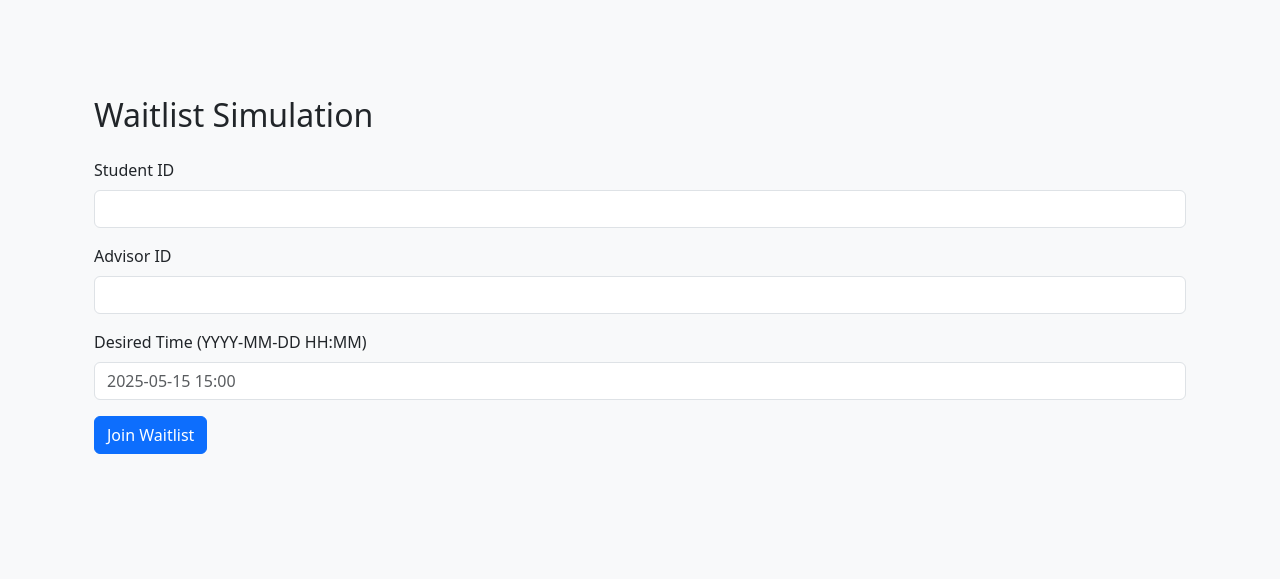
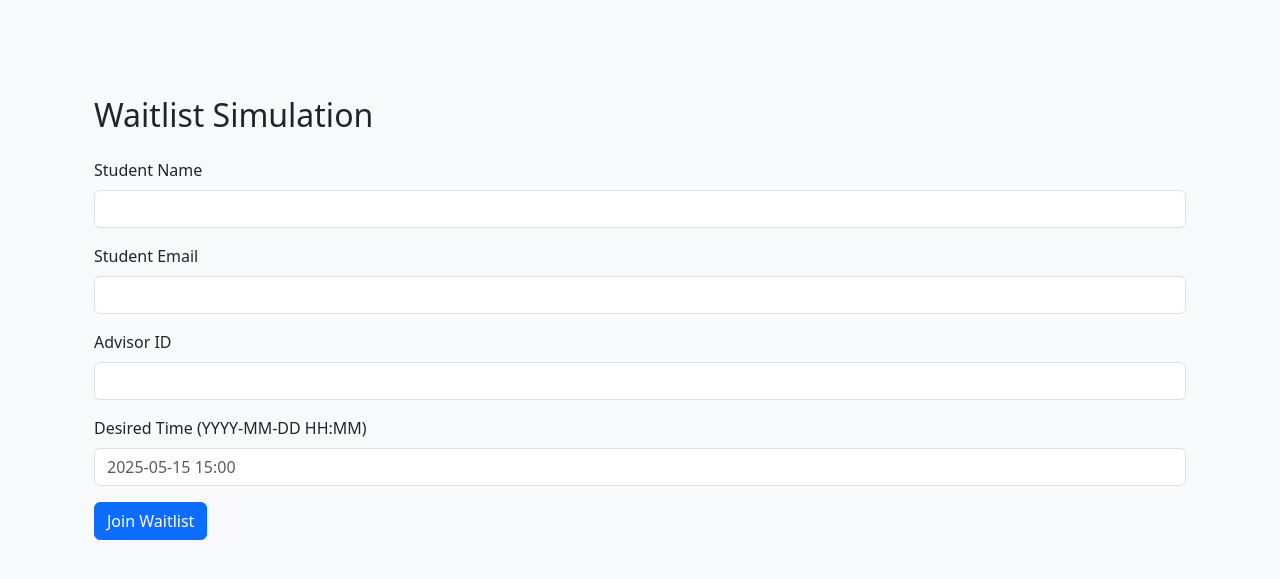
Before and after one commit to can-ding/ucc-appointment-system, a Flask app: page /waitlist/demo in a window 1280 px wide. Shown: the part 56-635 px from the top of the page. Run offline with Flask 3, Linux system fonts and the light colour scheme.

Commit message:
add waitlist demo

```diff
--- a/app/models/waitlist.py
+++ b/app/models/waitlist.py
@@ -3,7 +3,8 @@ from datetime import datetime
 
 class Waitlist(db.Model):
     id = db.Column(db.Integer, primary_key=True)
-    student_id = db.Column(db.Integer, nullable=False)
+    student_name = db.Column(db.String(100), nullable=False)
+    student_email = db.Column(db.String(120), nullable=False)
     advisor_id = db.Column(db.Integer, nullable=False)
     desired_time = db.Column(db.DateTime, nullable=False)
     status = db.Column(db.String(20), default='waiting')
--- a/app/routes/waitlist.py
+++ b/app/routes/waitlist.py
@@ -1,7 +1,6 @@
 from flask import Blueprint, request, jsonify, render_template
 from app.extensions import db
 from app.models.waitlist import Waitlist
-from app.models.user import User
 from datetime import datetime
 
 waitlist_bp = Blueprint("waitlist", __name__, url_prefix="/waitlist")
@@ -10,11 +9,12 @@ waitlist_bp = Blueprint("waitlist", __name__, url_prefix="/waitlist")
 @waitlist_bp.route("/join", methods=["POST"])
 def join_waitlist():
     data = request.get_json()
-    student_id = data.get("student_id")
+    student_name = data.get("student_name")
+    student_email = data.get("student_email")
     advisor_id = data.get("advisor_id")
     time_str = data.get("desired_time")
 
-    if not all([student_id, advisor_id, time_str]):
+    if not all([student_name, student_email, advisor_id, time_str]):
         return jsonify({"error": "Missing required fields"}), 400
 
     try:
@@ -23,7 +23,8 @@ def join_waitlist():
         return jsonify({"error": "Invalid time format. Use YYYY-MM-DD HH:MM"}), 400
 
     new_wait = Waitlist(
-        student_id=student_id,
+        student_name=student_name,
+        student_email=student_email,
         advisor_id=advisor_id,
         desired_time=desired_time
     )
@@ -40,8 +41,9 @@ def view_waitlist():
     for entry in entries:
         data.append({
             "id": entry.id,
-            "student": User.query.get(entry.student_id).name,
-            "advisor": User.query.get(entry.advisor_id).name,
+            "student": entry.student_name,
+            "email": entry.student_email,
+            "advisor_id": entry.advisor_id,
             "time": entry.desired_time.strftime("%Y-%m-%d %H:%M"),
             "status": entry.status
         })
--- a/app/templates/waitlist_demo.html
+++ b/app/templates/waitlist_demo.html
@@ -6,8 +6,12 @@
 
   <form id="waitlistForm" class="mb-4">
     <div class="mb-3">
-      <label for="student_id" class="form-label">Student ID</label>
-      <input type="number" class="form-control" id="student_id" required>
+      <label for="student_name" class="form-label">Student Name</label>
+      <input type="text" class="form-control" id="student_name" required>
+    </div>
+    <div class="mb-3">
+      <label for="student_email" class="form-label">Student Email</label>
+      <input type="email" class="form-control" id="student_email" required>
     </div>
     <div class="mb-3">
       <label for="advisor_id" class="form-label">Advisor ID</label>
@@ -26,14 +30,15 @@
 <script>
   document.getElementById('waitlistForm').addEventListener('submit', async function(e) {
     e.preventDefault();
-    const student_id = document.getElementById('student_id').value;
+    const student_name = document.getElementById('student_name').value;
+    const student_email = document.getElementById('student_email').value;
     const advisor_id = document.getElementById('advisor_id').value;
     const desired_time = document.getElementById('desired_time').value;
 
     const response = await fetch('/waitlist/join', {
       method: 'POST',
       headers: { 'Content-Type': 'application/json' },
-      body: JSON.stringify({ student_id, advisor_id, desired_time })
+      body: JSON.stringify({ student_name, student_email, advisor_id, desired_time })
     });
 
     const result = await response.json();
```
Also changed, not shown: app.db.
